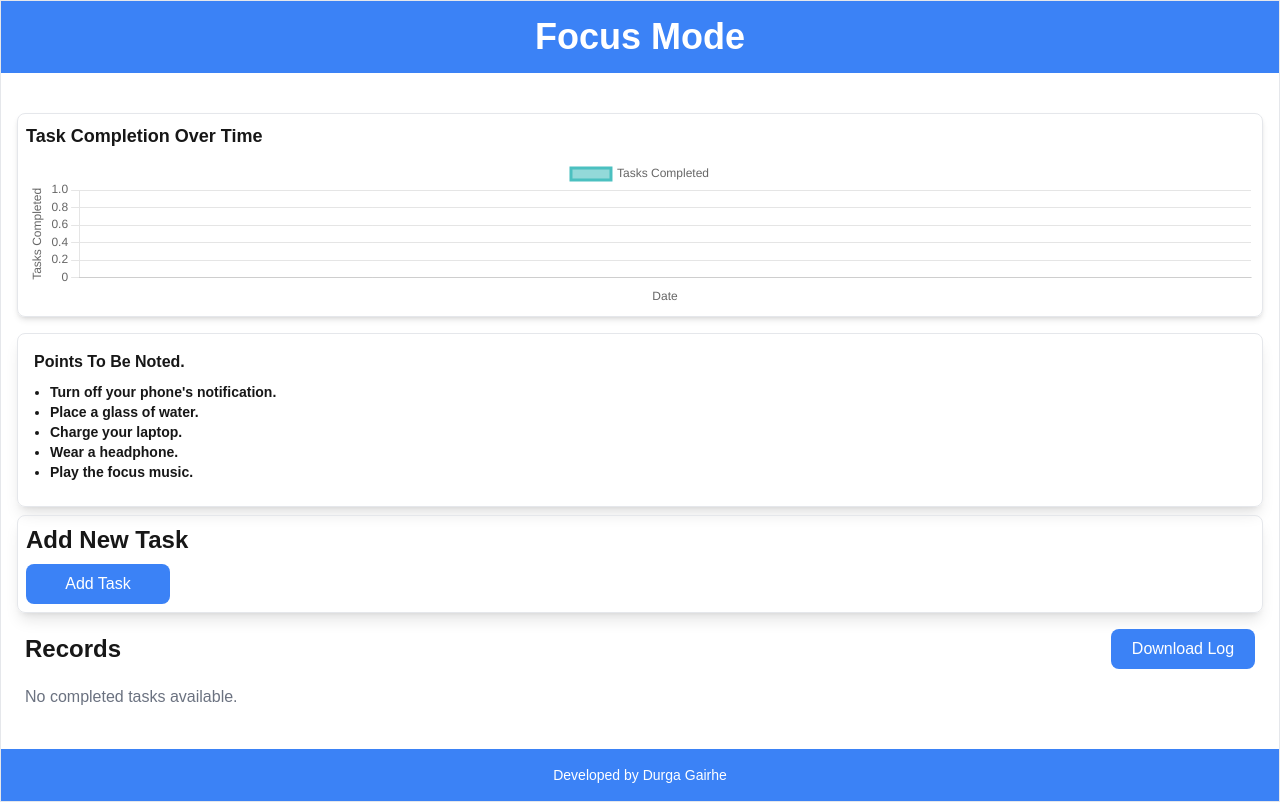
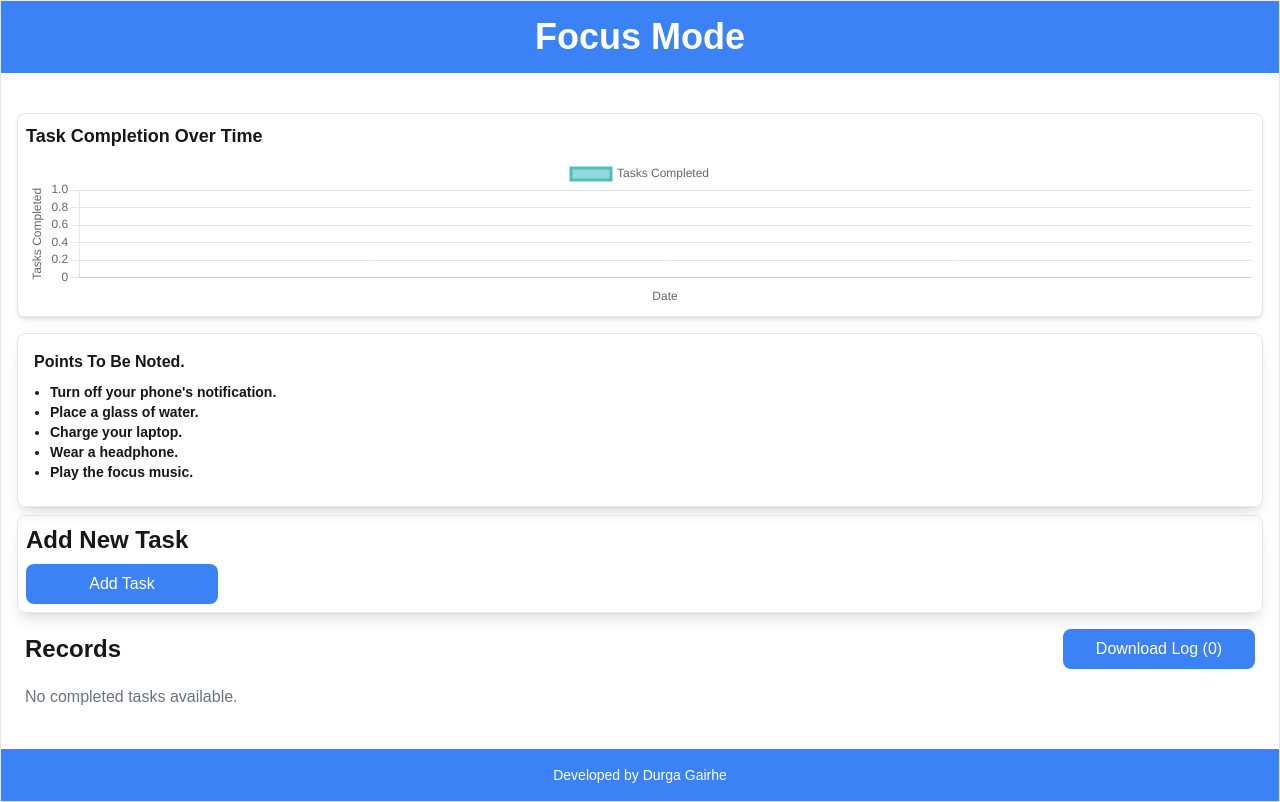
Before and after one commit to dpgaire/focus-mode, a Next.js app: page / in a window 1280 px wide. Built offline with nearby package versions, Linux system fonts and the light colour scheme.

Commit message:
and the task count

```diff
--- a/src/components/Button.jsx
+++ b/src/components/Button.jsx
@@ -5,7 +5,7 @@ const Button = ({ variant, innerText, type, onClick }) => {
     <button
       type={type}
       onClick={onClick}
-      className={`lg:w-36 w-full px-4 py-2 text-white rounded-lg ${
+      className={`lg:max-w-48 w-full px-4 py-2 text-white rounded-lg ${
         variant === "primary" ? "bg-blue-500" : "bg-red-500"
       }`}
     >
--- a/src/components/Records.jsx
+++ b/src/components/Records.jsx
@@ -54,7 +54,7 @@ const Records = ({ tasks, currentTask, updateTask }) => {
         <span className="lg:text-2xl text-xl font-bold">Records</span>
         <Button
           variant="primary"
-          innerText="Download Log"
+          innerText={`Download Log (${tasks.length})`}
           onClick={handleDownload}
         />
       </div>
```
